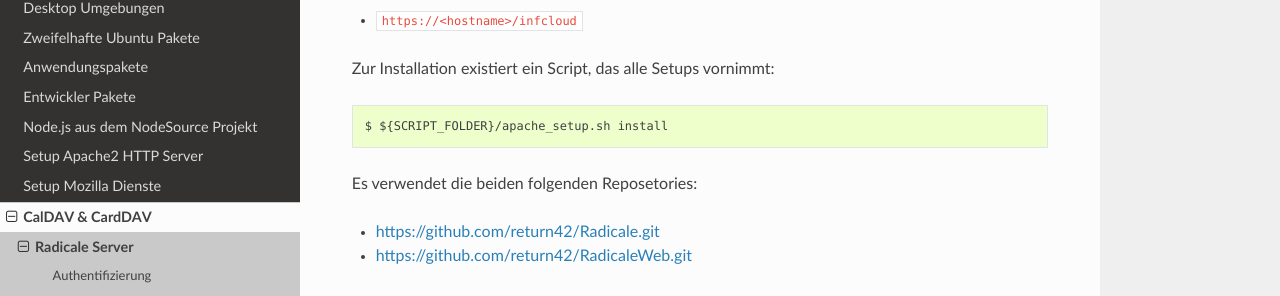
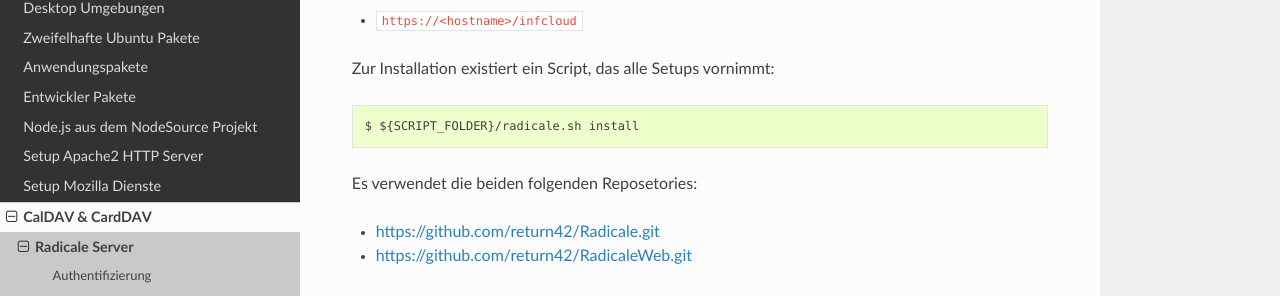
Before and after one commit to return42/handsOn, a Sphinx documentation site: the page built from docs/radicale/radicale_server.rst, in a window 1280 px wide and 900 px high, scrolled down 374 px. Shown: the part 141-437 px from the top of the window. Built offline with Sphinx 7.4.7 and the Read the Docs theme 2.0.0, drawn with Linux system fonts in a browser that asks for light colours.

Commit message:
radicale: fixed typo
Signed-off-by: Markus Heiser <markus.heiser@darmarit.de>

```diff
--- a/docs/radicale/radicale_server.rst
+++ b/docs/radicale/radicale_server.rst
@@ -27,7 +27,7 @@ bearbeiten, jedoch kann es keine neuen Kalender oder Adressbücher anlegen
 
 Zur Installation existiert ein Script, das alle Setups vornimmt::
 
-   $ ${SCRIPT_FOLDER}/apache_setup.sh install
+   $ ${SCRIPT_FOLDER}/radicale.sh install
 
 Es verwendet die beiden folgenden Reposetories:
 
```
